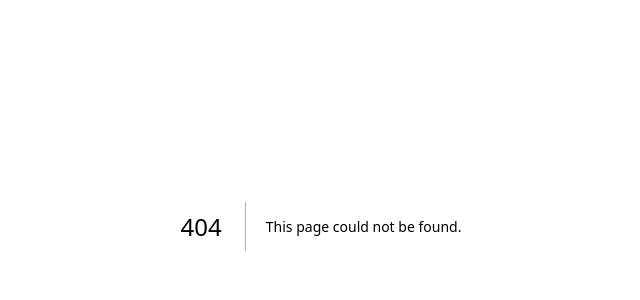
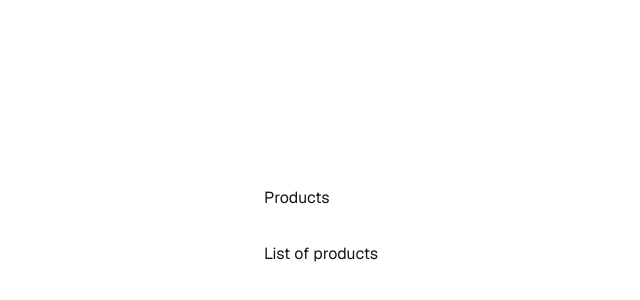
Before and after one commit to krystoliz/nextjs2, a Next.js app: page /products in a window 1280 px wide. Before the commit this address had no page. Shown: the part 174-474 px from the top of the page, without its empty margins (319-959 px from the left). Built offline with nearby package versions, Linux system fonts and the light colour scheme.

Commit message:
feat: products page

```diff
--- /dev/null
+++ b/src/app/products/page.tsx
@@ -0,0 +1,10 @@
+export default function Products() {
+    return (
+        <div className="grid grid-rows-[20px_1fr_20px] items-center justify-items-center min-h-screen p-8 pb-20 gap-16 sm:p-20 font-[family-name:var(--font-geist-sans)]">
+            <main className="flex flex-col gap-[32px] row-start-2 items-center sm:items-start">
+                <h1>Products</h1>
+                <p>List of products</p>
+            </main>
+        </div>
+    )
+}
```
